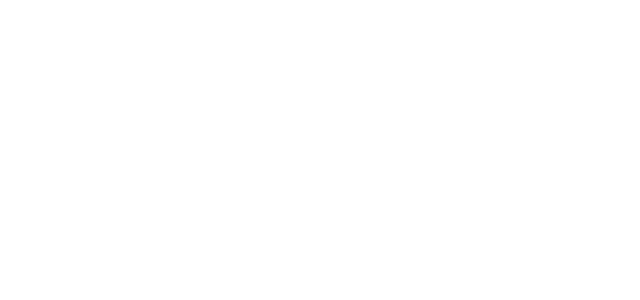
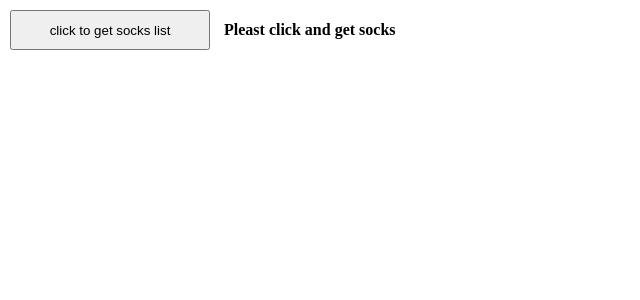
Before and after one commit to SetsuikiHyoryu/vue3-ts-animation-record, a Vue app: page /studyconnect in a window 1280 px wide. Before the commit this address had no page. Shown: the top 300 px of the page, without its empty margins (0-640 px from the left). Built offline with nearby package versions, Linux system fonts and the light colour scheme.

Commit message:
feat: 創䢖前後端互聯學習文件

```diff
--- a/package.json
+++ b/package.json
@@ -8,6 +8,7 @@
     "test:unit": "vue-cli-service test:unit"
   },
   "dependencies": {
+    "axios": "^0.21.1",
     "core-js": "^3.6.5",
     "vue": "^3.0.0",
     "vue-router": "^4.0.0-0",
--- a/src/router/index.ts
+++ b/src/router/index.ts
@@ -11,19 +11,31 @@ const routes: Array<RouteRecordRaw> = [
     path: "/study",
     name: "Study",
     component: () =>
-      import(/** webpackChunkName: "study" */ "../views/Study.vue"),
+      import(/** webpackChunkName: "study" */ "../views/study/Study.vue"),
   },
   {
     path: "/studysetup",
     name: "StudySetup",
     component: () =>
-      import(/** webpackChunkName: "studysetup" */ "../views/StudySetup.vue"),
+      import(
+        /** webpackChunkName: "studysetup" */ "../views/study/StudySetup.vue"
+      ),
   },
   {
     path: "/studyts",
     name: "StudyTypeScript",
     component: () =>
-      import(/** webpackChunkName: "studyts" */ "../views/StudyTypeScript.vue"),
+      import(
+        /** webpackChunkName: "studyts" */ "../views/study/StudyTypeScript.vue"
+      ),
+  },
+  {
+    path: "/studyconnect",
+    name: "StudyFrontConnectBack",
+    component: () =>
+      import(
+        /** webpackChunkName: "studyconnect" */ "../views/study/StudyFrontConnectBack.vue"
+      ),
   },
 
   // NOTE: 懶加載
--- /dev/null
+++ b/src/views/study/StudyFrontConnectBack.vue
@@ -0,0 +1,60 @@
+<script lang="ts" setup>
+// Dependcies
+import { Ref, ref } from "vue";
+import axios from "axios";
+
+interface Socks {
+  type: string;
+  color: string;
+}
+
+// States
+const socks: Ref<Socks> = ref({ type: "", color: "" });
+let isShowLoading: Ref<boolean> = ref(true);
+
+// Functions
+const getSocks = async (): Promise<void> => {
+  const { data }: any = await axios.get(
+    "http://localhost:8090/api/v1/socks/list"
+  );
+
+  socks.value = data;
+  isShowLoading.value = false;
+};
+</script>
+
+<template>
+  <div id="StudyConnect">
+    <button @click="getSocks">click to get socks list</button>
+
+    <strong v-if="isShowLoading" style="margin: 10px 0 0 10px">
+      Pleast click and get socks
+    </strong>
+
+    <div v-else class="under-item" style="display: flex;">
+      <article class="card" v-for="(sock, index) in socks" :key="index">
+        <div>type: {{ sock.type }}</div>
+        <div>color: {{ sock.color }}</div>
+      </article>
+    </div>
+  </div>
+</template>
+
+<style scoped>
+/* Common Style */
+.under-item {
+  margin: 10px 0 0;
+}
+
+.card {
+  border: 1px solid #000;
+  margin: 10px 0 0 10px;
+  padding: 10px;
+}
+
+button {
+  height: 40px;
+  margin: 10px 0 0 10px;
+  width: 200px;
+}
+</style>
--- a/src/views/StudyTypeScript.vue
+++ b/src/views/study/StudyTypeScript.vue
@@ -14,7 +14,9 @@ const newNumber = sum(1, 3, 5);
 
 // -----------------------------------------
 
-/** 元組（Tuple） */
+/** 元組（Tuple）
+ * 明確元素數量及每個元素類型的數組
+ */
 const tuple: [number, string] = [26, "hyoryu"];
 const [age, userName] = tuple;
 
```
Also changed, not shown: src/views/study/Study.vue (renamed from src/views/Study.vue), src/views/study/StudySetup.vue (renamed from src/views/StudySetup.vue), 2 other files (tests, documents, lock files or other folders).
